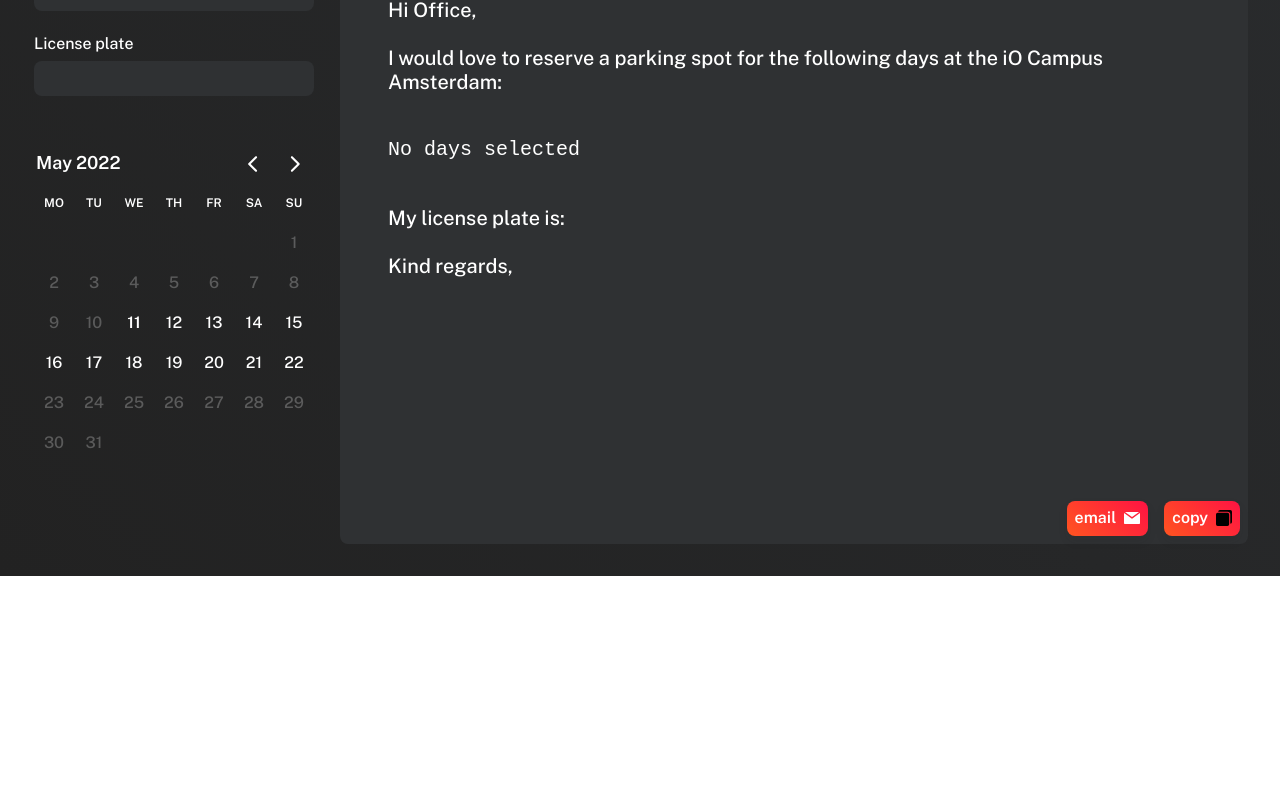
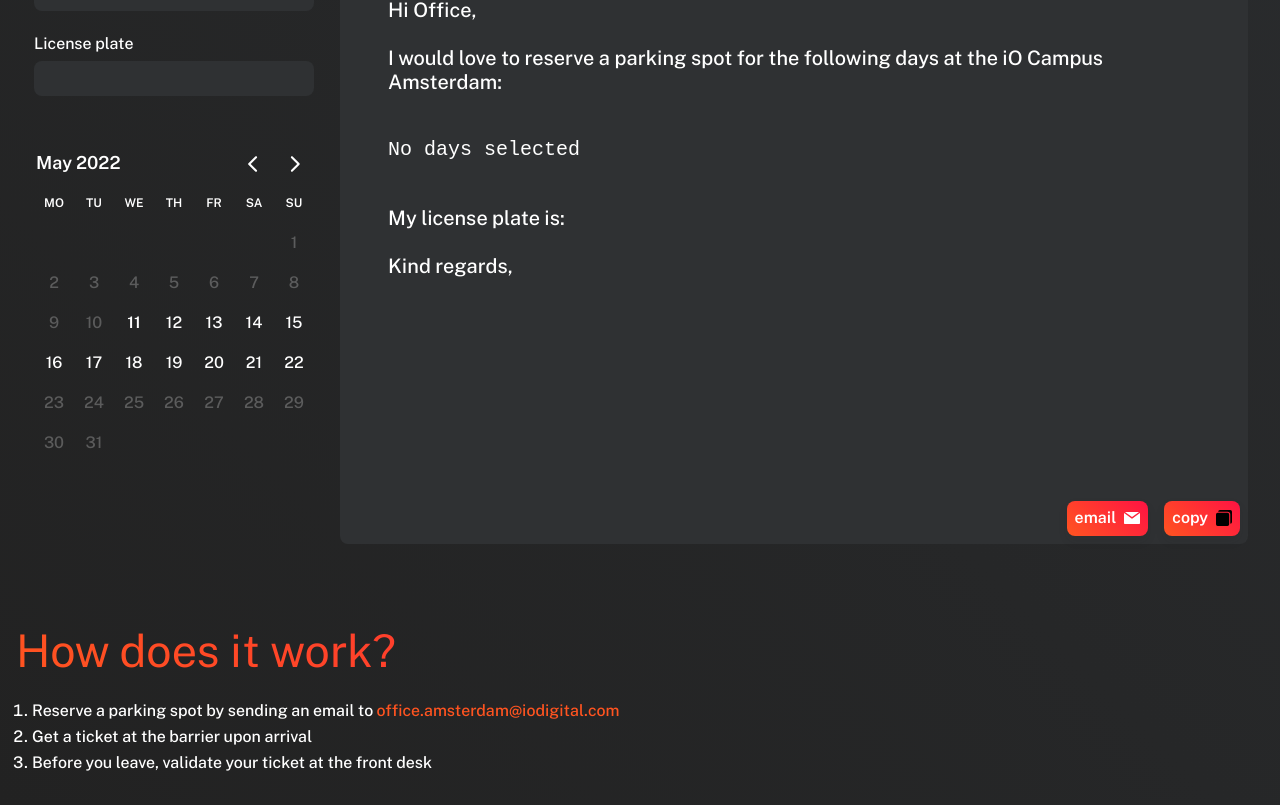
Before and after one commit to DaveBitter/io-campus-amsterdam-parking, a Next.js app: page / in a window 1280 px wide. Shown: the part 366-1171 px from the top of the page. Before the commit the page ends 942 px from the top, so only its background shows below. Built offline with nearby package versions, Linux system fonts and the light colour scheme.

Commit message:
feat(app): Add steps on how it works

```diff
--- a/pages/index.tsx
+++ b/pages/index.tsx
@@ -95,6 +95,7 @@ const Home = () => {
   }, [name, licensePlate, selectedDays]);
 
   return (
+    <>
       <main>
         <h1 className="text-colored">iO Amsterdam Campus Parking</h1>
         <p className="copy--large">
@@ -146,7 +147,7 @@ const Home = () => {
               />
             </div>
 
-          <ol className="list-unstyled">
+            <ol className="list-desk list-unstyled">
               {selectedDays?.map((selectedDay: Date, index) => (
                 <li key={selectedDay.toString()}>
                   {new Intl.DateTimeFormat("en", {
@@ -194,8 +195,8 @@ const Home = () => {
                             ...selectedPartsOfDay,
                             [selectedDay.toString()]: {
                               day:
-                              selectedPartsOfDay[selectedDay.toString()]?.day ||
-                              false,
+                                selectedPartsOfDay[selectedDay.toString()]
+                                  ?.day || false,
                               evening: target.checked,
                             },
                           })
@@ -217,8 +218,8 @@ const Home = () => {
           <output className="form__output copy--large" ref={outputRef}>
             Hi Office,
             <br />
-          <br />I would love to reserve a parking spot for the following days at
-          the iO Campus Amsterdam:
+            <br />I would love to reserve a parking spot for the following days
+            at the iO Campus Amsterdam:
             <br />
             <br />
             {selectedDays ? (
@@ -283,6 +284,20 @@ const Home = () => {
           </div>
         </div>
       </main>
+      <footer>
+        <h2 className="text-colored">How does it work?</h2>
+        <ol>
+          <li>
+            Reserve a parking spot by sending an email to{" "}
+            <a href="mailto:office.amsterdam@iodigital.com">
+              office.amsterdam@iodigital.com
+            </a>
+          </li>
+          <li>Get a ticket at the barrier upon arrival</li>
+          <li>Before you leave, validate your ticket at the front desk</li>
+        </ol>
+      </footer>
+    </>
   );
 };
 
--- a/src/styles/common/_base.scss
+++ b/src/styles/common/_base.scss
@@ -33,6 +33,10 @@ main {
   }
 }
 
+footer {
+  margin-top: $spacing-xl;
+}
+
 img {
   max-width: 100%;
 }
@@ -46,12 +50,19 @@ a {
 }
 
 ol {
-  list-style-type: disc;
   padding-left: $spacing-sml;
+
+  &.list-disc {
+    list-style-type: disc;
+  }
 
   &.list-unstyled {
     padding-left: 0;
     list-style-type: none;
+  }
+
+  li + li {
+    margin-top: $spacing-xs;
   }
 }
 
```
Lines whose indentation alone changed are shown as unchanged.
